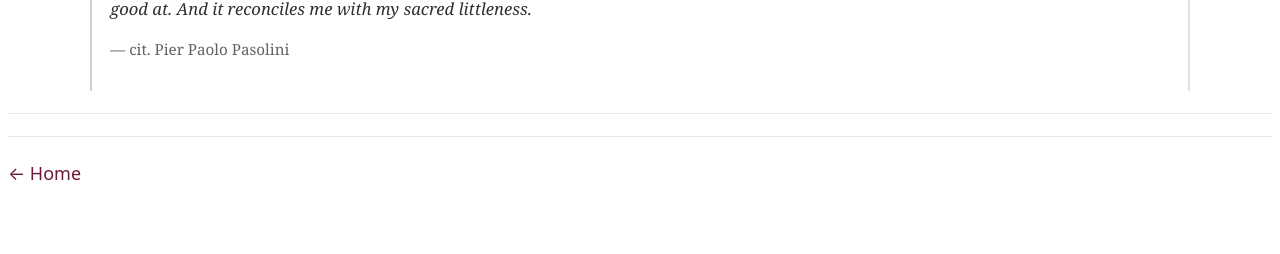
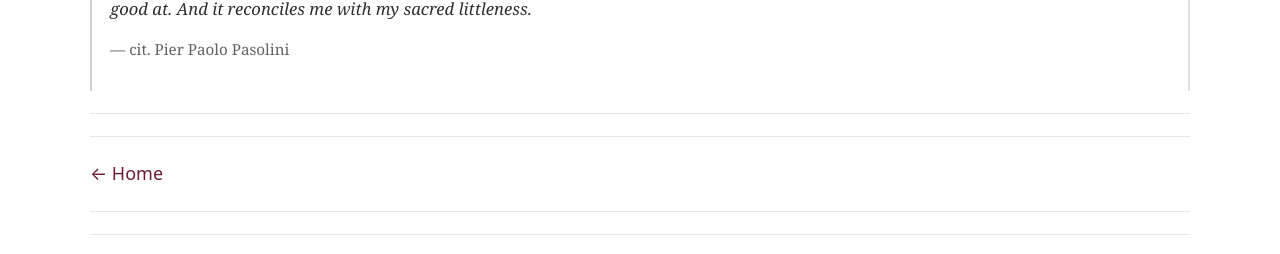
Before and after one commit to ldicairano/website, a Jekyll site: the page essays-on-science/index.html, which Jekyll copies as it is, in a window 1280 px wide. Shown: the part 1680-1934 px from the top of the page. Built offline with Jekyll 4.4.1, drawn with Linux system fonts in a browser that asks for light colours; before the commit the page ends 1887 px from its top, so only the background shows below that.

Commit message:
Update site

```diff
--- a/essays-on-science/index.html
+++ b/essays-on-science/index.html
@@ -114,11 +114,12 @@
       </aside>
 
     </section>
-
-  </main>
 <div class="sep"></div>
 <div class="sep"></div>
 
   <p><a class="navlink" href="../">← Home</a></p>
+<div class="sep"></div>
+<div class="sep"></div>
+  </main>
 </body>
 </html>
```
